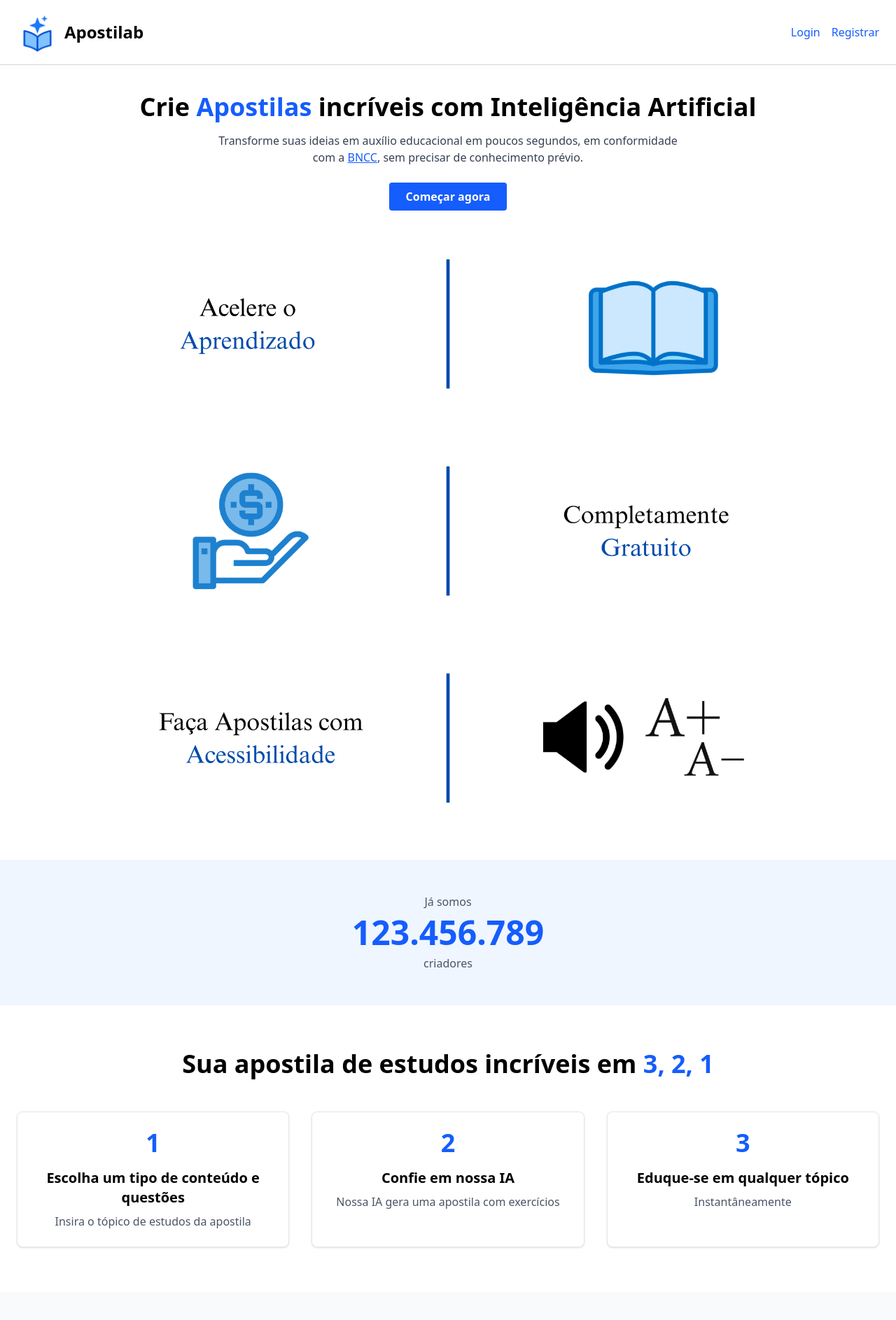
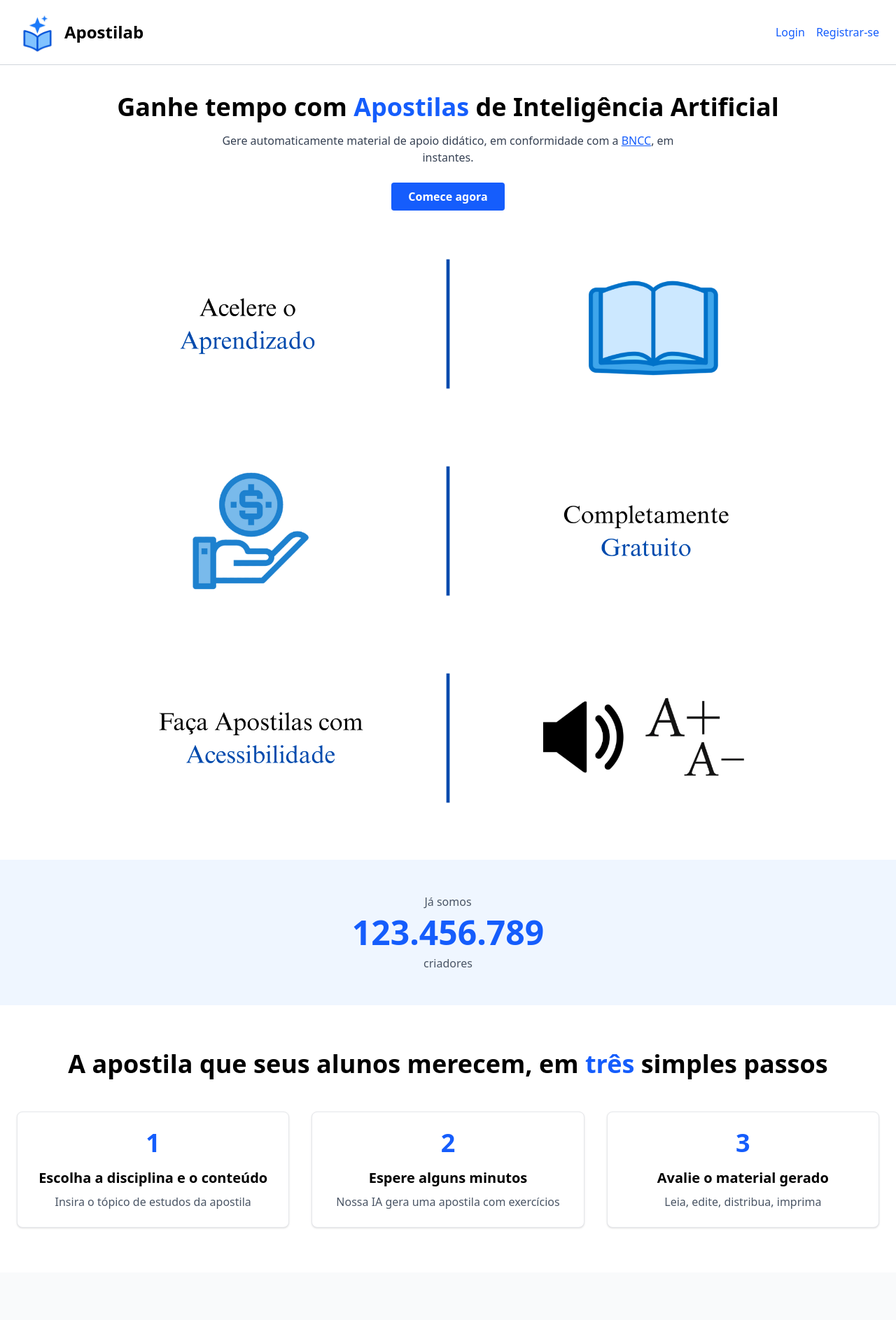
Before and after one commit to AnriaW/PDS-grupo3, a React (Vite) app: page / in a window 1280 px wide. Shown: the top 1887 px of the page at 70% size. Built offline with nearby package versions, Linux system fonts and the light colour scheme; no server answers.

Commit message:
chore: altera texto atrativo
Feito com base nos pedidos do Ranilson sobre especificidade. Banners TODO.

```diff
--- a/src/pages/Landing.jsx
+++ b/src/pages/Landing.jsx
@@ -18,7 +18,7 @@
                 Login
               </Link>
               <Link to="/register" className="text-blue-600 hover:underline">
-                Registrar
+                Registrar-se
               </Link>
             </nav>
           </nav>
@@ -29,19 +29,19 @@
       <main className="flex-1 w-full">
         <div className="max-w-7xl mx-auto px-6 py-10 text-center flex flex-col items-center">
           <h2 className="text-4xl font-bold mb-4">
-            Crie <span className="text-blue-600">Apostilas</span> incríveis com
+            Ganhe tempo com <span className="text-blue-600">Apostilas</span> de
             Inteligência Artificial
           </h2>
           <p className="text-gray-700 mb-6 max-w-2xl">
-            Transforme suas ideias em auxílio educacional em poucos segundos,
+            Gere automaticamente material de apoio didático,
             em conformidade com a <a className="text-blue-600 underline"
               href="https://portal.mec.gov.br/conselho-nacional-de-educacao/base-nacional-comum-curricular-bncc">
               BNCC</a>,
-            sem precisar de conhecimento prévio.
+            em instantes.
           </p>
           <button className="bg-blue-600 text-white font-bold py-2 px-6 rounded hover:bg-blue-500 transition">
             <Link to="/register">
-              Começar agora
+              Comece agora
             </Link>
           </button>
 
@@ -75,27 +75,27 @@
         {/* Seção Hero */}
         <section className="max-w-7xl mx-auto px-6 py-16 text-center">
           <h2 className="text-4xl font-bold mb-6">
-            Sua apostila de estudos incríveis em <span className="text-blue-600">3, 2, 1</span>
+            A apostila que seus alunos merecem, em <span className="text-blue-600">três</span> simples passos
           </h2>
 
           {/* Passos */}
           <div className="grid md:grid-cols-3 gap-8 mt-12">
             <div className="bg-white p-6 rounded-lg border border-gray-200 shadow-sm">
               <div className="text-4xl font-bold text-blue-600 mb-4">1</div>
-              <h3 className="text-xl font-semibold mb-2">Escolha um tipo de conteúdo e questões</h3>
+              <h3 className="text-xl font-semibold mb-2">Escolha a disciplina e o conteúdo</h3>
               <p className="text-gray-600">Insira o tópico de estudos da apostila</p>
             </div>
 
             <div className="bg-white p-6 rounded-lg border border-gray-200 shadow-sm">
               <div className="text-4xl font-bold text-blue-600 mb-4">2</div>
-              <h3 className="text-xl font-semibold mb-2">Confie em nossa IA</h3>
+              <h3 className="text-xl font-semibold mb-2">Espere alguns minutos</h3>
               <p className="text-gray-600">Nossa IA gera uma apostila com exercícios</p>
             </div>
 
             <div className="bg-white p-6 rounded-lg border border-gray-200 shadow-sm">
               <div className="text-4xl font-bold text-blue-600 mb-4">3</div>
-              <h3 className="text-xl font-semibold mb-2">Eduque-se em qualquer tópico</h3>
-              <p className="text-gray-600">Instantâneamente</p>
+              <h3 className="text-xl font-semibold mb-2">Avalie o material gerado</h3>
+              <p className="text-gray-600">Leia, edite, distribua, imprima</p>
             </div>
           </div>
         </section>
@@ -105,7 +105,7 @@
           <div className="max-w-7xl mx-auto px-6">
             <div className="text-center mb-10">
               <h2 className="text-3xl font-bold mb-4">
-                Você só precisa saber o nome do conteúdo e nada mais
+                Você só precisa escolher o conteúdo e nada mais
               </h2>
               <p className="text-gray-600 max-w-2xl mx-auto">
                 Criar sua apostila é muito fácil: insira o conteúdo e a IA faz o resto para você.
```
